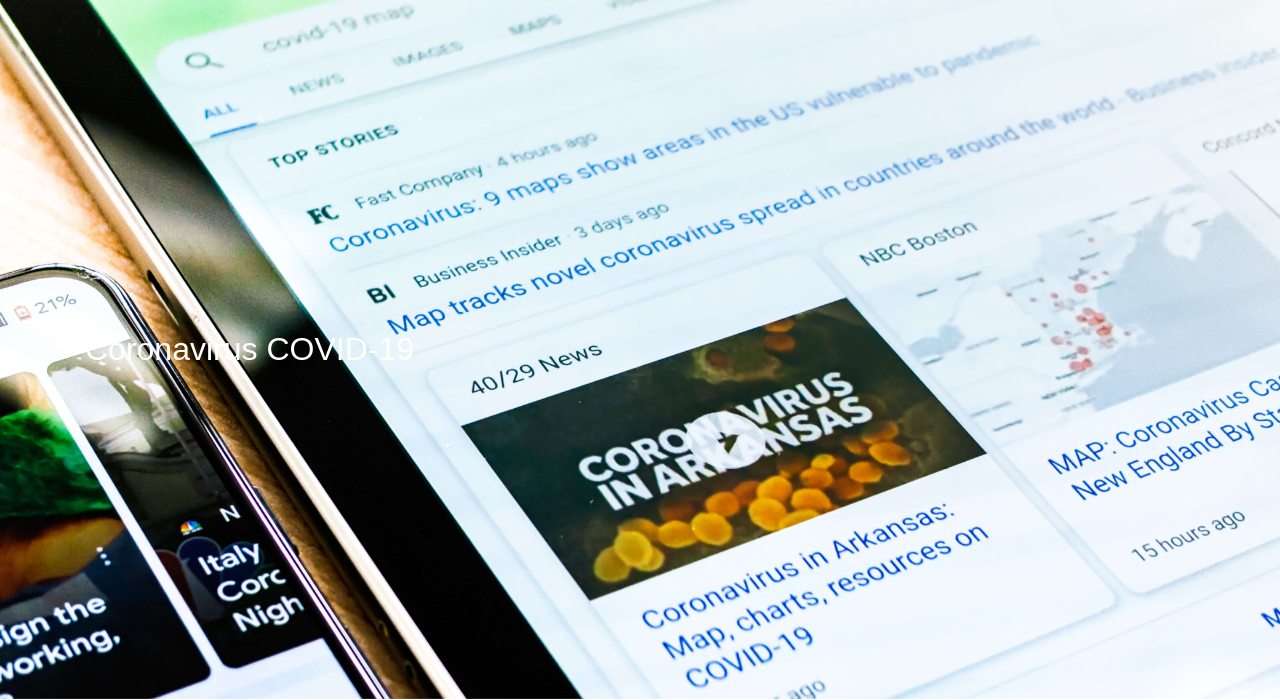
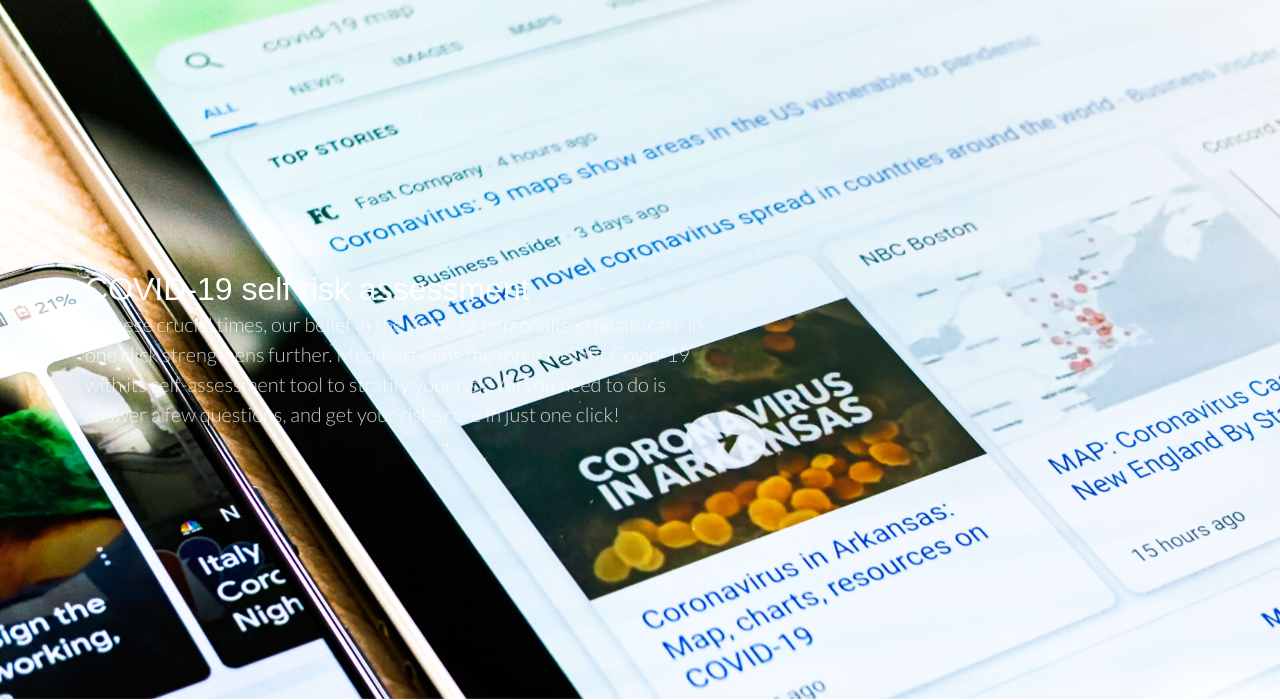
Before and after one commit to ShubhamJainPHE/mediport-1, a Django app: page /coronavirus/ in a window 1280 px wide. Shown: the part 73-773 px from the top of the page. Run offline with Django 3.2, Linux system fonts and the light colour scheme; some libraries are stand-ins or nearby versions.

Commit message:
Update coronavirus.html

```diff
--- a/medapp/templates/Coronavirus/coronavirus.html
+++ b/medapp/templates/Coronavirus/coronavirus.html
@@ -307,7 +307,8 @@
         <div class="container">
           <div class="row slider-text align-items-center">
             <div class="col-md-7 col-sm-12 element-animate">
-               <H2>Coronavirus COVID-19</H2>
+               <H2>COVID-19 self risk assessment</H2>
+               <p >In these crucial times, our belief in the vision of personalised healthcare in one click strengthens further. MediPort joins the force to fight Covid-19 with its self-assessment tool to stratify your risk! All you need to do is answer a few questions, and get your risk score in just one click!</p>
             </div>
           </div>
         </div>
@@ -316,7 +317,7 @@
 
     </section>
 
-        <br><br><br>
+<!--        <br><br><br>
 
          <div class="container">
         <div class="row justify-content-center mb-5 element-animate">
@@ -343,6 +344,7 @@
 
         <form id="coronaform" method="post">
              {% csrf_token %}
+-->
 <!--PEN CONTENT     -->
 <div class="content  element-animate">
     <!--content inner-->
```
